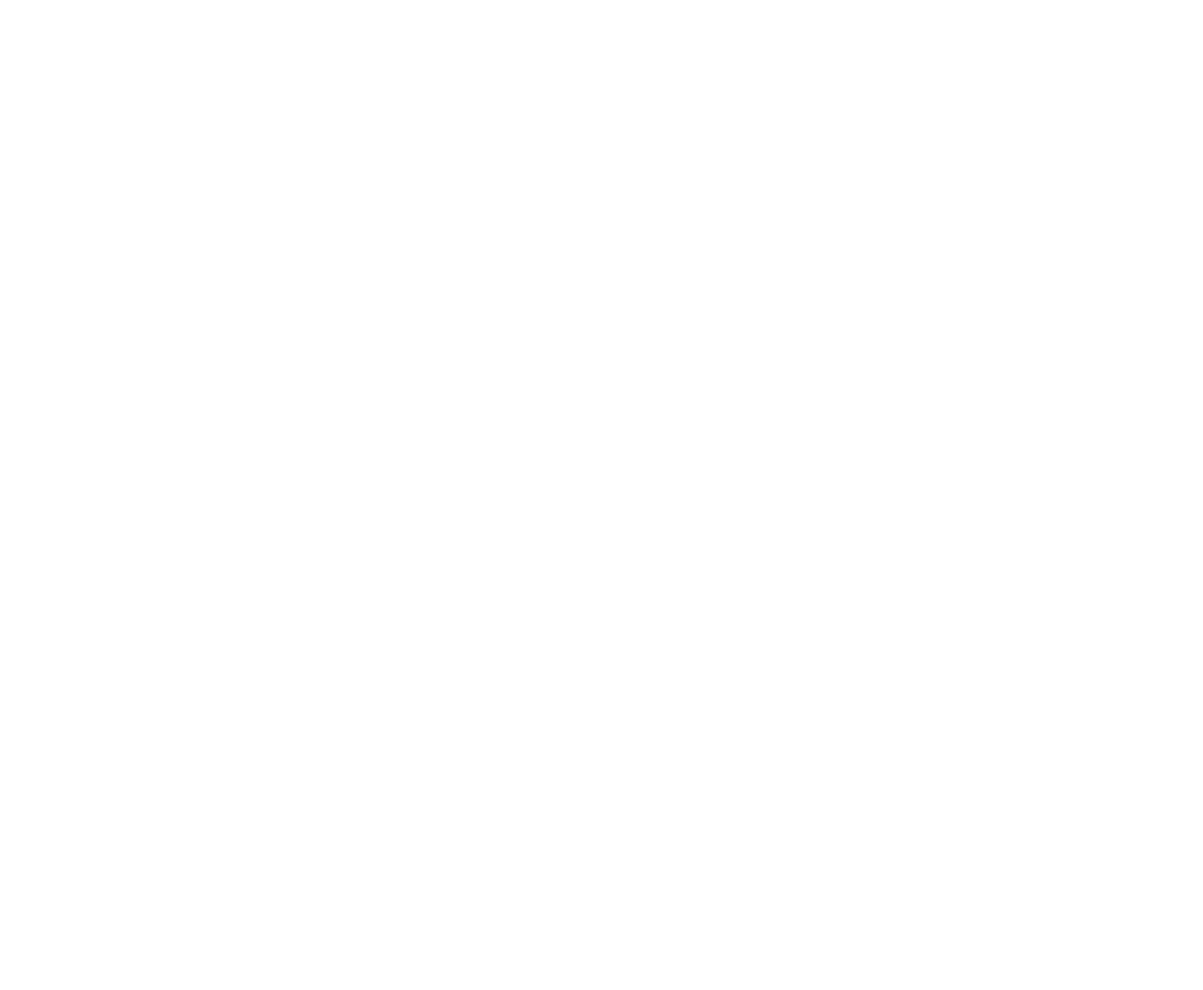
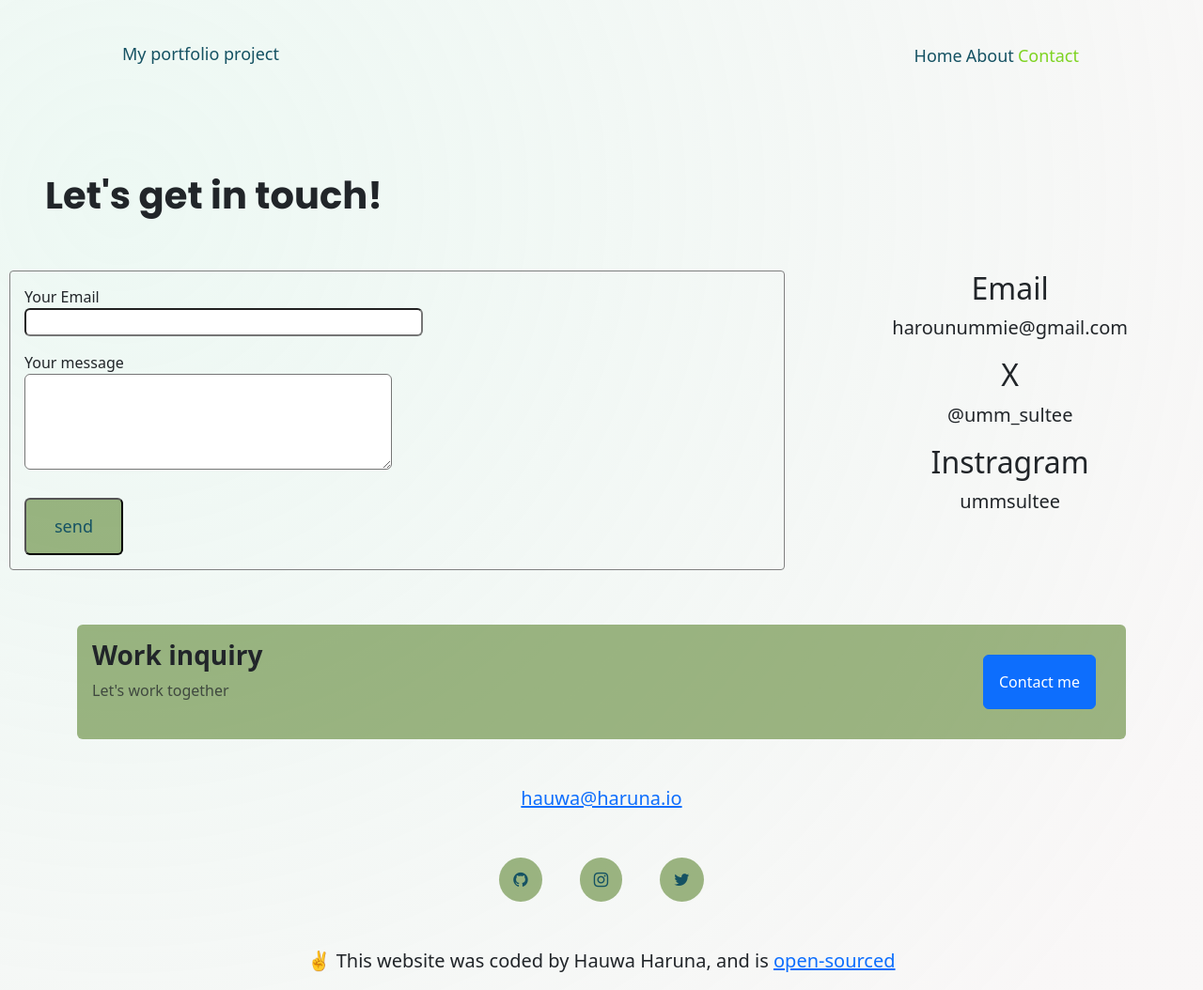
Before and after one commit to UmmSultee/Portfolio, a website: page contact.html in a window 1280 px wide. Shown: the whole page at 94% size. Before the commit the page ends 800 px from the top, so only its background shows below. Drawn offline with nearby package versions, Linux system fonts and the light colour scheme; a web font is replaced by a local one.

Commit message:
updated contact page

```diff
--- a/contact.html
+++ b/contact.html
@@ -0,0 +1,162 @@
+<!DOCTYPE html>
+<html lang="en">
+  <head>
+    <meta charset="UTF-8" />
+    <meta name="viewport" content="width=device-width, initial-scale=1.0" />
+    <meta
+      name="description"
+      content="Hauwa Haruna Yahaya is a software engineer building responsive web pages"
+    />
+    <link rel="stylesheet" href="style.css" />
+    <meta name="keyword" content="front-end software" />
+     <link
+      rel="stylesheet"
+      href="https://cdnjs.cloudflare.com/ajax/libs/font-awesome/4.7.0/css/font-awesome.min.css"
+    />
+    <link
+      href="http://cdnjs.cloudflare.com/ajax/libs/font-awesome/4.3.0/css/font-awesome.css"
+      rel="stylesheet"
+      type="text/css"
+    />
+    <link rel="preconnect" href="https://fonts.googleapis.com" />
+    <link rel="preconnect" href="https://fonts.gstatic.com" crossorigin />
+    <link rel="preconnect" href="https://fonts.googleapis.com" />
+    <link rel="preconnect" href="https://fonts.gstatic.com" crossorigin />
+    <link rel="preconnect" href="https://fonts.googleapis.com" />
+    <link
+      href="https://fonts.googleapis.com/css2?family=Playfair+Display:ital,wght@0,400..900;1,400..900&family=Poppins:ital,wght@0,100;0,200;0,300;0,400;0,500;0,600;0,700;0,800;0,900;1,100;1,200;1,300;1,400;1,500;1,600;1,700;1,800;1,900&display=swap"
+      rel="stylesheet"
+    />
+    <link
+      href="https://cdn.jsdelivr.net/npm/bootstrap@5.3.2/dist/css/bootstrap.min.css"
+    />
+    <link
+      rel="stylesheet"
+      href="https://cdn.jsdelivr.net/npm/bootstrap@5.3.2/dist/css/bootstrap.min.css"
+    />
+    <script src="https://cdn.jsdelivr.net/npm/bootstrap@5.3.2/dist/js/bootstrap.bundle.min.js"></script>
+
+    <title>Contact Me</title>
+  </head>
+  <body>
+    <div class="container">
+      <nav class="m-5 d-flex justify-content-between">
+        <a href="/" title="Homepage">My portfolio project </a>
+        <ul>
+          <li>
+            <a href="/" target="_blank">Home</a>
+          </li>
+          <li>
+            <a href="/about.html" target="_blank" rel="noopener noreferrer"
+              >About</a
+            >
+          </li>
+          <li>
+            <a
+              href="contact.html"
+              target="_blank"
+              class="noopener noreferrer active"
+              >Contact</a
+            >
+          </li>
+        </ul>
+      </nav>
+    </div>
+
+    <h1 class="text-start p-5 fw-bold">Let's get in touch!</h1>
+
+    <div class="row mb-5">
+      <div class="col-md-8">
+        <form>
+          <div class="form-contents">
+            <div class="email mb-3">
+             <label for="email">Your Email</label>
+             <input class="rounded" type="email" id="email" size="40" />
+            </div>
+
+            <div class="textarea">
+
+             <label for="textarea">Your message</label><br>
+              <textarea class="rounded"  name="" id="textarea" cols="40" rows="4"></textarea
+             ><br /><br />
+            </div>
+
+          <input type="submit" value="send" class="rounded button" />
+          </div>
+        </form>
+      </div>
+
+      <div class="col-md-4">
+        <h2>Email</h2>
+        <p class="text-center fs-5">harounummie@gmail.com</p>
+
+        <h2>X</h2>
+        <p class="text-center fs-5">@umm_sultee</p>
+
+        <h2>Instragram</h2>
+        <p class="text-center fs-5">ummsultee</p>
+      </div>
+    </div>
+
+     <footer class="container">
+      <div class="contact-box d-flex justify-content-between p-3 rounded">
+        <div>
+          <h3 class="fw-bold">Work inquiry</h3>
+          <p class="text-muted">Let's work together</p>
+        </div>
+
+        <div>
+          <a href="/contact.html" class="btn btn-primary p-3 m-3">Contact me</a>
+        </div>
+      </div>
+
+      <a
+        href="mailto:harounummie@gmail.com"
+        class="email fs-5 d-flex mt-5 justify-content-center"
+        title="Email Hauwa"
+      >
+        hauwa@haruna.io</a
+      >
+
+      <div class="social-links d-flex justify-content-center mt-5">
+        <a
+          href="https://www.github.com/UmmSultee"
+          target="_blank"
+          title="GitHub Profile"
+        >
+          <i class="fa fa-github" aria-hidden="true"></i>
+        </a>
+
+        <a
+          href="https://www.instragram.com/ummsultee"
+          target="_blank"
+          title="instragram Profile"
+        >
+          <i class="fa fa-instagram" aria-hidden="true"></i>
+        </a>
+
+        <a
+          href="https://www.twitter.com/umm_sultee"
+          target="_blank"
+          title="Twitter Profile"
+        >
+          <i class="fa fa-twitter" aria-hidden="true"></i>
+        </a>
+      </div>
+
+      <p class="text-center fs-5 mt-5">
+        ✌️ This website was coded by Hauwa Haruna, and is
+        <a
+          href="https://github.com/UmmSultee/portfolio-project"
+          target="_blank"
+        >
+          open-sourced
+        </a>
+      </p>
+    </footer>
+  </body>
+</html>
+
+    <script src="https://cdn.jsdelivr.net/npm/bootstrap@5.3.2/dist/js/bootstrap.bundle.min.js"></script>
+  </body>
+</html>
--- a/style.css
+++ b/style.css
@@ -4,7 +4,8 @@
   --border-radius: 6px;
   --text-decoration: none;
   --primary-font: "Poppins", sans-serif;
-  --secondary-font: font-family: "Playfair Display", serif;;
+  --secondary-font: font-family: "Playfair Display", serif;
+  --secondary-color: #7ed321;
 }
 
 body {
@@ -156,3 +157,68 @@ footer .social-links a:hover{
   color: rgba(65, 113, 13, 0.5);
   cursor: pointer;
 }
+
+nav a{
+  text-decoration: none;
+  color: var(--primary-color);
+  font-size: 18px;
+  line-height: 18px;
+
+
+}
+.container{
+  box-sizing: border-box;
+}
+nav a:hover{
+  color: var(--secondary-color)
+}
+nav ul{
+  list-style-type: none;
+  display: flex;
+  justify-content: space-around;
+
+
+}
+nav ul li{
+  margin: 0px 2px;
+
+}
+nav ul li .active{
+  color: var(--secondary-color);
+}
+h1 .text-start{
+  font-family: var(--secondary-font) !important;
+  font-size: 80px;
+  line-height: 80px;
+}
+div ul li a .active{
+  color: var(--secondary-color);
+}
+form{
+  border: 1px solid grey;
+  border-radius: 4px;
+  margin: 0px 10px 10px 10px;
+}
+
+form .form-contents{
+  padding: 15px;
+}
+.button{
+  padding: 15px 30px;
+  font-size: 18px;
+  line-height: 27px;
+  text-decoration: none;
+  background: rgba(65, 113, 13, 0.5);
+  color: var(--primary-color);
+}
+.button:hover{
+  color: rgba(65, 113, 13, 0.5);
+  background: var(--primary-color);
+}
+@media(max-width:900px) {
+  .container{
+    padding: 15px;
+  }
+
+
+}
```
Also changed, not shown: about.html (+3 -3 lines), work.html (deleted, +0 -25 lines).
